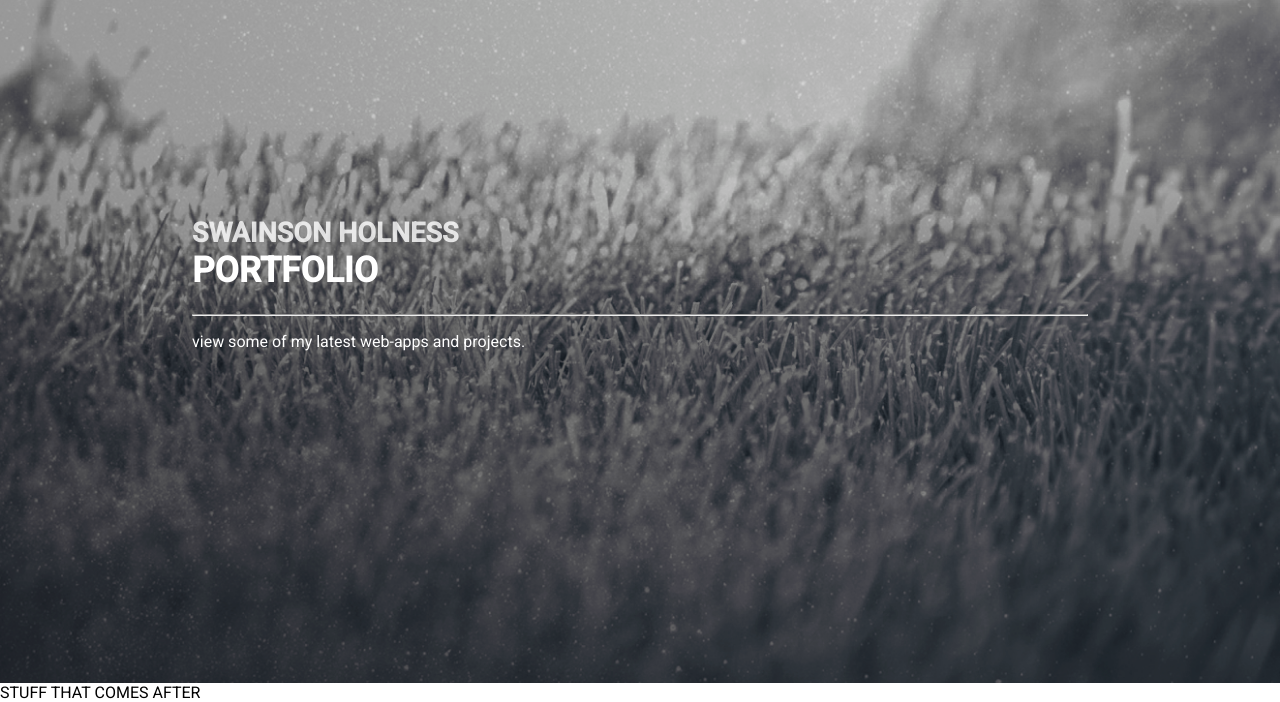
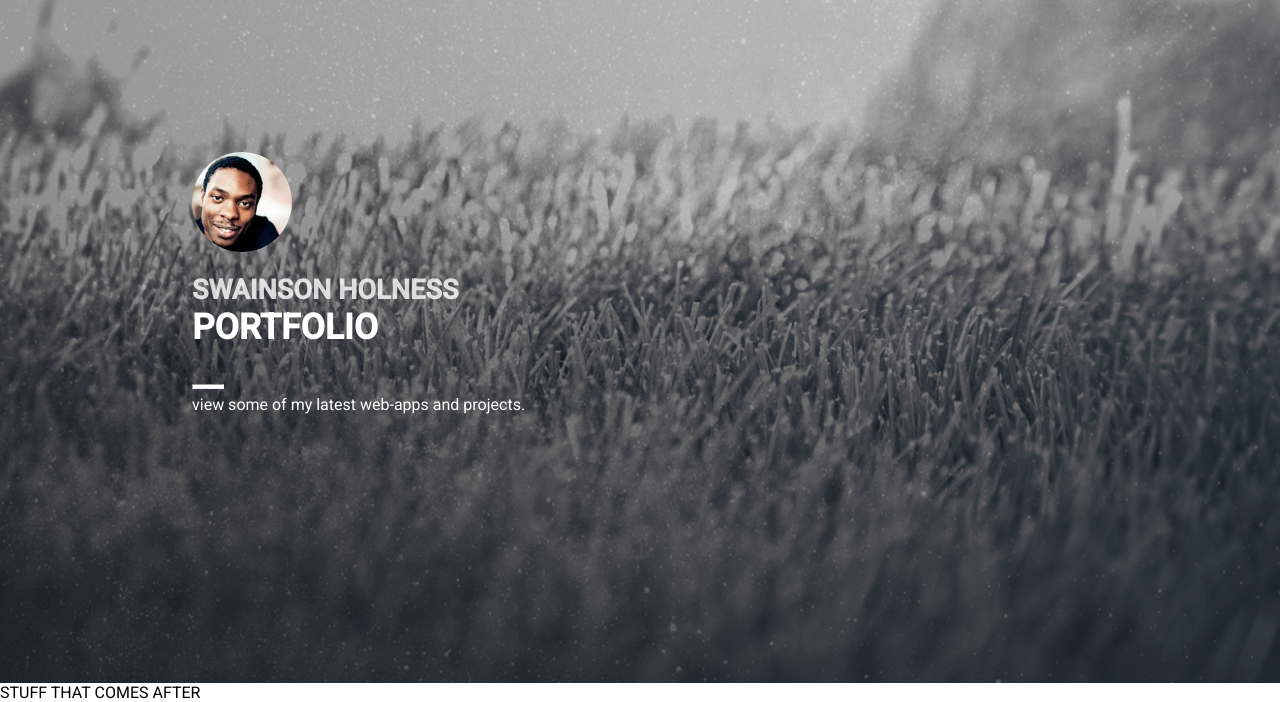
Before and after one commit to Exogenist/Portfolio, a plain HTML site: page index.html in a window 1280 px wide. Shown: the part 117-819 px from the top of the page. Drawn offline with Linux system fonts and the light colour scheme.

Commit message:
header  88%

```diff
--- a/index.html
+++ b/index.html
@@ -51,7 +51,9 @@
 -->
 
     <div class="header ">
+
         <div class="header-A">
+                  <img class="header-img" src="assets/s_holness.jpg" alt="">
             <h1 class="name">Swainson Holness</h1>
             <h1 class="sub-name">portfolio</h1>
             <hr class="header-hr">
--- a/main.css
+++ b/main.css
@@ -163,6 +163,7 @@ body {
 .sub-name {
     color: white;
     margin-top: 0px;
+    margin-bottom: 36px;
     font-size: 2.2em;
     font-weight: 600;
     text-transform: uppercase;
@@ -170,5 +171,24 @@ body {
 
 .header-content {
     color: white;
+    margin: 0px;
+    margin-top: 6px
 
 }
+
+.header-hr {
+    width: 30px;
+    justify-self: start;
+    margin: 0px;
+    height: 3px;
+    color: white;
+    background-color: white;
+
+}
+
+.header-img {
+    border-radius: 50%;
+    width: 100px;
+    height: auto;
+    margin: 0px;
+}
```
Also changed, not shown: assets/s_holness.jpg (added).
